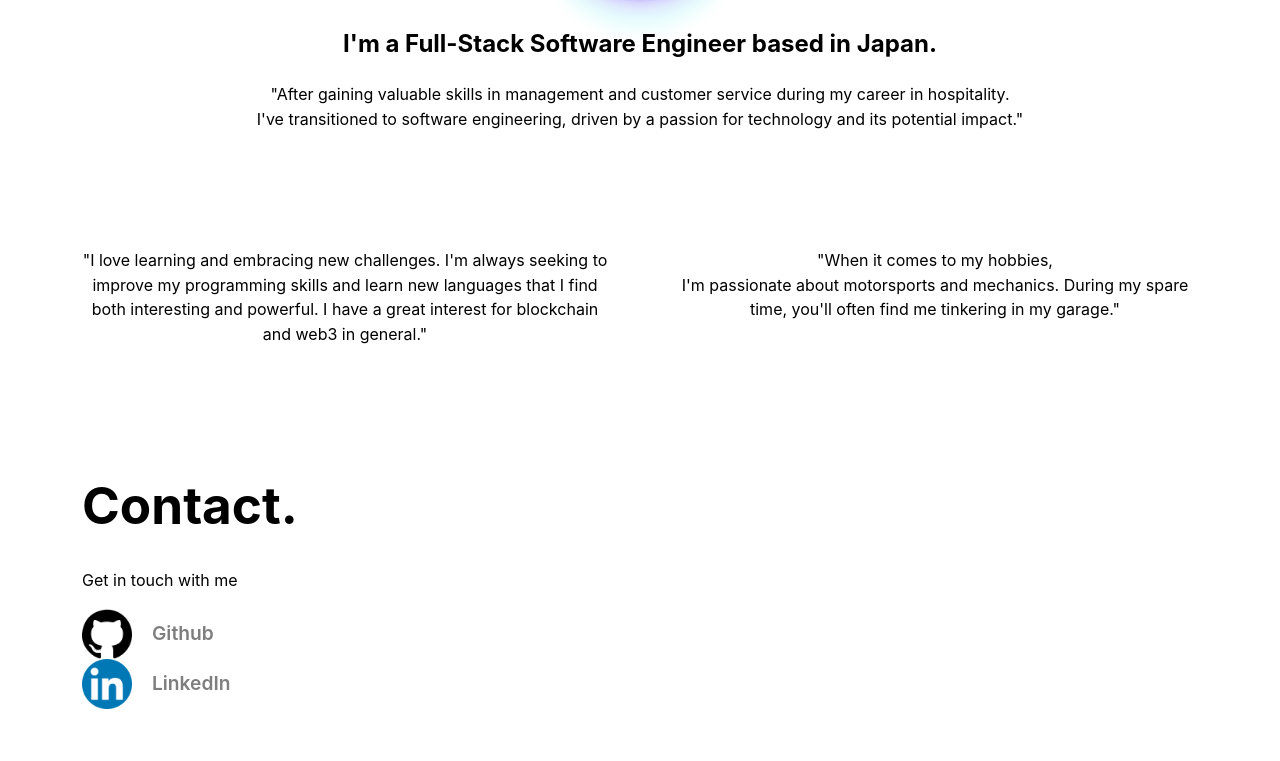
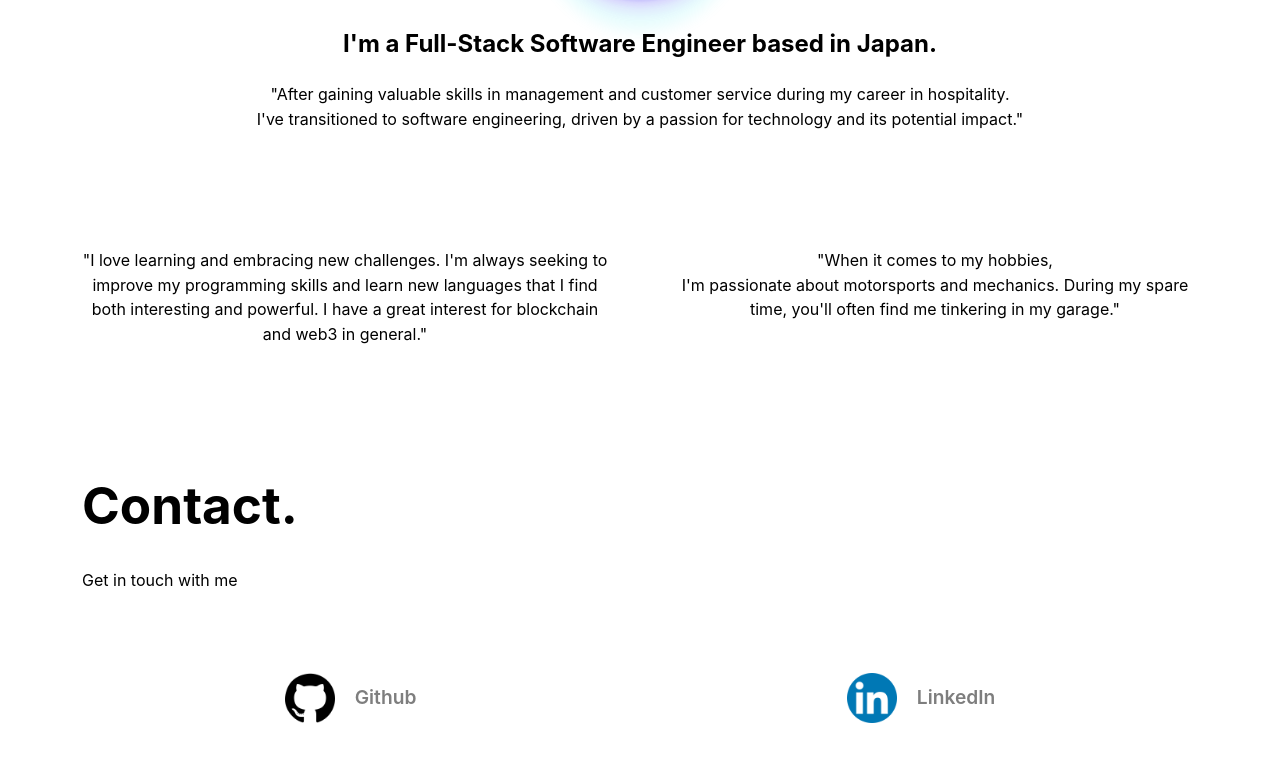
Before and after one commit to mylordkaz/portfolio, a React (Vite) app: page / in a window 1280 px wide. Shown: the part 2929-3690 px from the top of the page. Built offline with nearby package versions, Linux system fonts and the light colour scheme.

Commit message:
adjust style laptop view

```diff
--- a/src/components/contact.css
+++ b/src/components/contact.css
@@ -5,6 +5,12 @@
 .contact-title {
   text-align: start;
   margin-bottom: 100px;
+}
+.contact-link {
+  margin-top: 5rem;
+  display: flex;
+  flex-direction: column;
+  gap: 25px;
 }
 .contact-link a {
   display: flex;
@@ -18,3 +24,12 @@
 .linkedin-icon {
   width: 50px;
 }
+
+@media screen and (min-width: 768px) {
+  .contact-link {
+    margin-top: 5rem;
+    display: flex;
+    flex-direction: row;
+    justify-content: space-around;
+  }
+}
```
